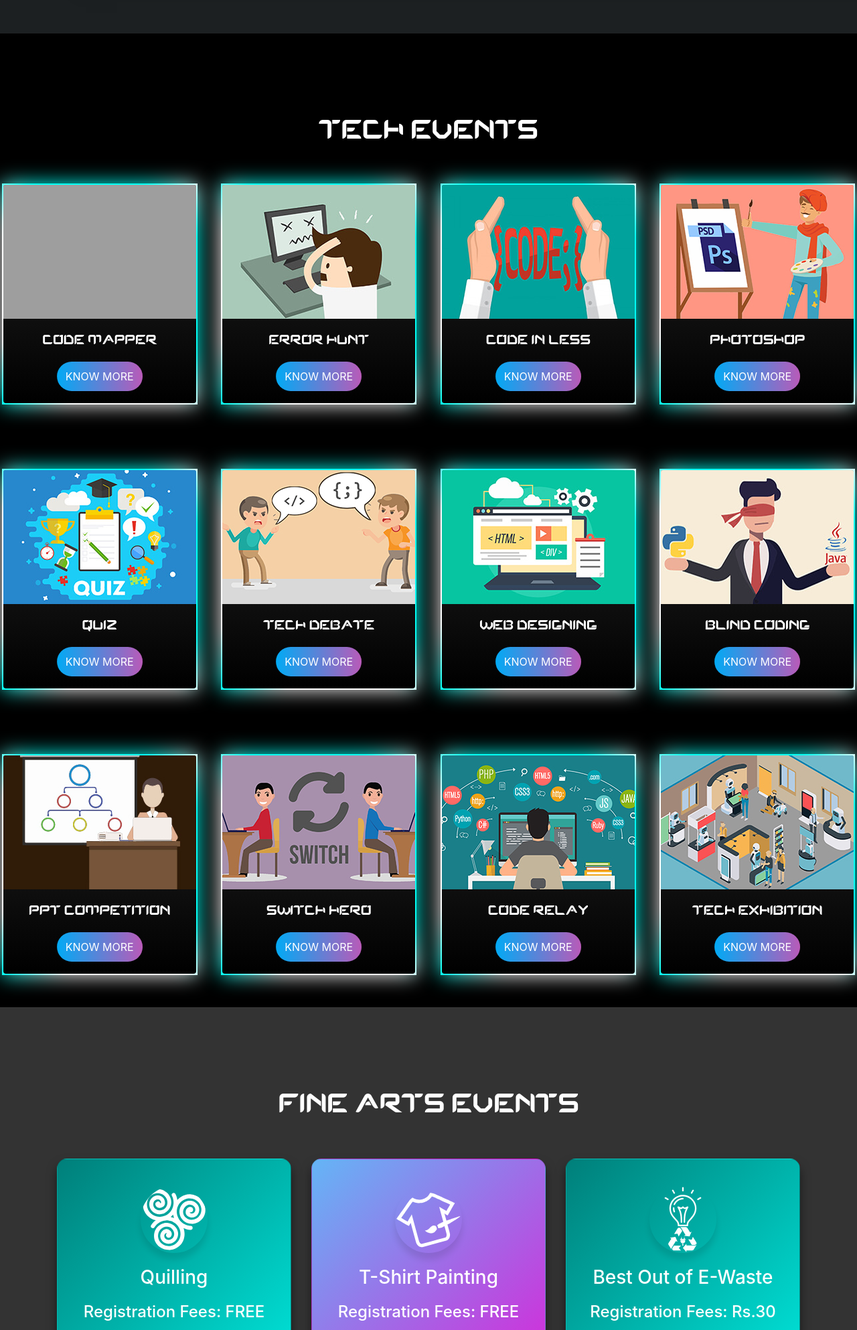
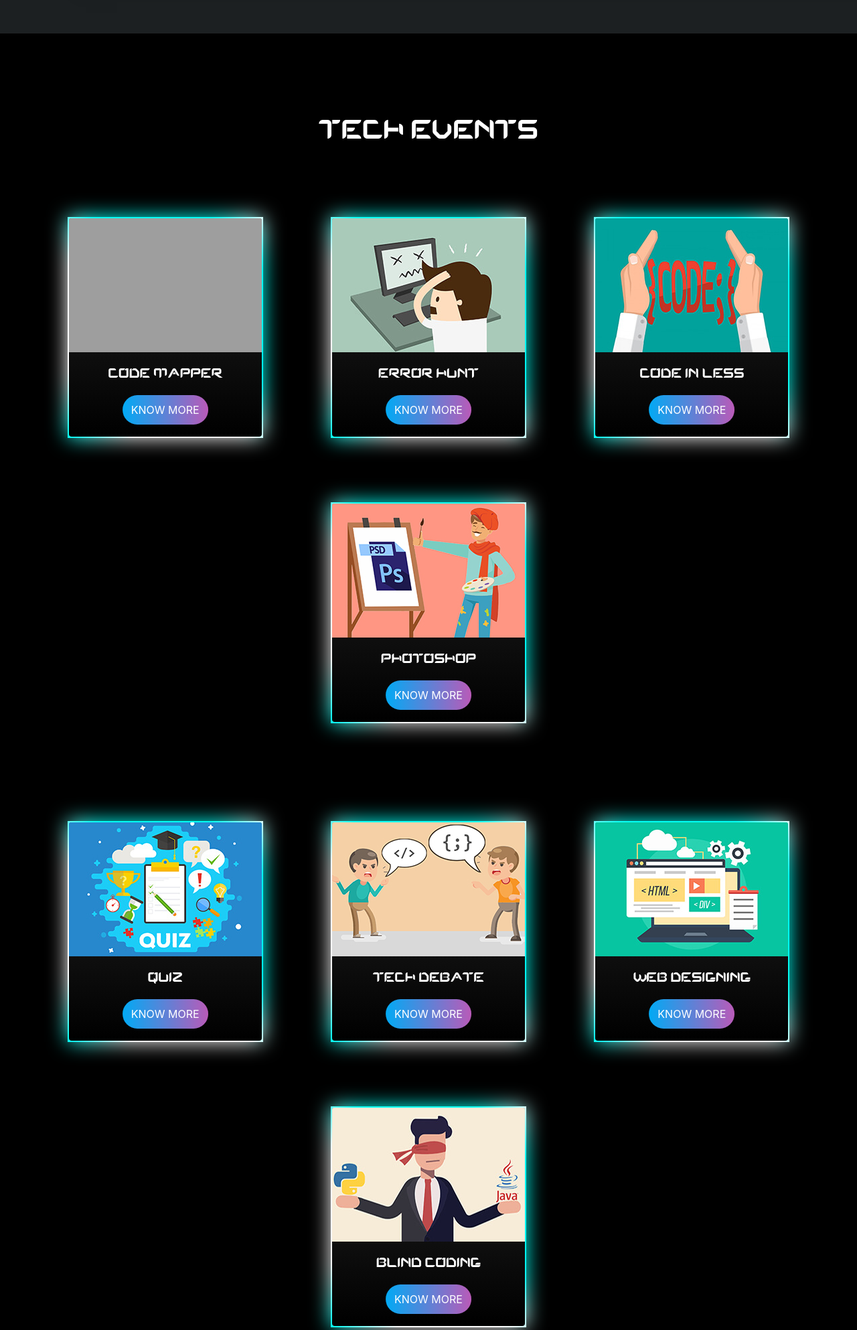
Before and after one commit to ruchamahabal/techxposure-2.0, a PHP site: page / in a window 1280 px wide; the page is wider, and only the part inside the window is pictured. Shown: the part 1871-3857 px from the top of that part at 67% size. Run offline with PHP 8.4, Linux system fonts and the light colour scheme; some libraries are stand-ins or nearby versions; grey boxes are pictures that could not be loaded.

Commit message:
Final fix responsiveness

```diff
--- a/css/custom.css
+++ b/css/custom.css
@@ -418,7 +418,7 @@
    padding-top:70px;
 }
 #tech-events .event-row{
-  /* margin:50px; */
+  margin:50px;
 }
 #tech-events .card-img-top{
     width: 100%;
```
